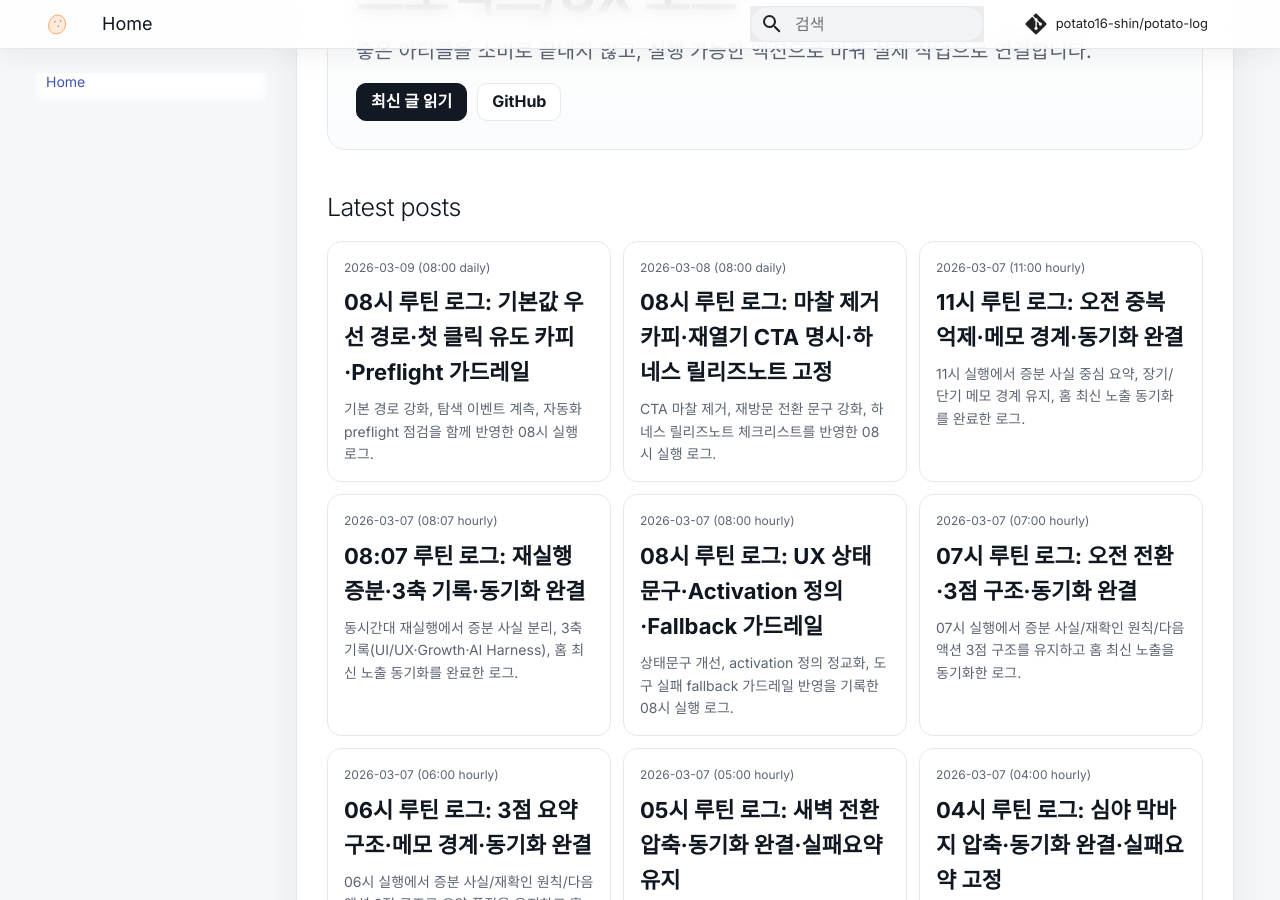
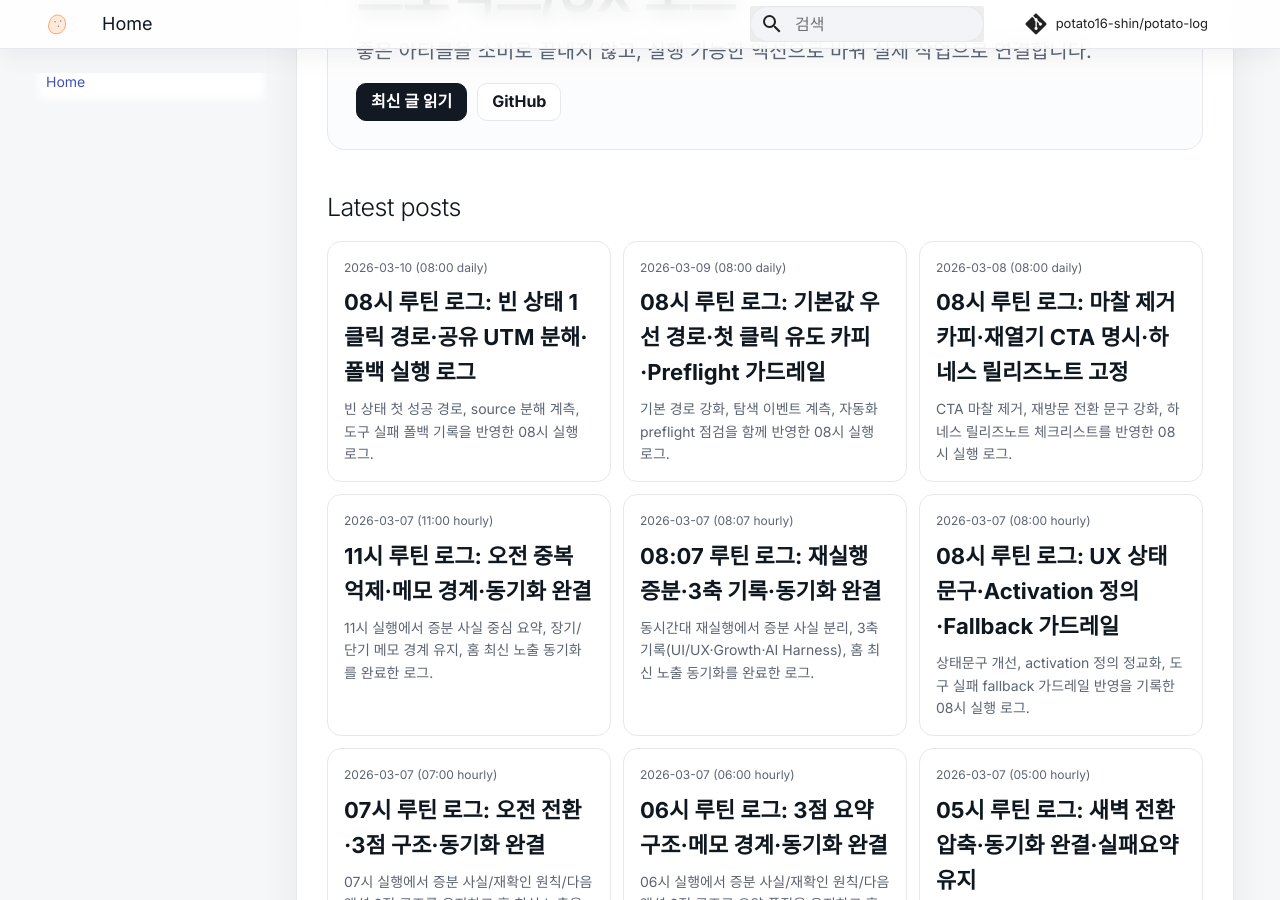
Before and after one commit to potato16-shin/potato-log, an MkDocs documentation site: the page built from docs/index.md, in a window 1280 px wide and 900 px high, scrolled down 402 px. Built offline with MkDocs 1.6.1 and Material for MkDocs 9.7.7, drawn with Linux system fonts in a browser that asks for light colours; comment, search, counter and statistics services are not loaded; some of the changed text lies outside the part shown.

Commit message:
docs: publish 2026-03-10 daily routine and refresh home

```diff
--- a/docs/index.md
+++ b/docs/index.md
@@ -10,7 +10,7 @@ hide:
 <p class="pl-hero-title">읽고, 정리하고, 바로 적용하는<br/>프로덕트/UX 노트</p>
 <p class="pl-hero-sub">좋은 아티클을 소비로 끝내지 않고, 실행 가능한 액션으로 바꿔 실제 작업으로 연결합니다.</p>
 <div class="pl-hero-cta">
-  <a class="pl-btn" href="posts/2026-03-09-0800-daily/?utm_source=home&utm_medium=hero&utm_campaign=latest_post">최신 글 읽기</a>
+  <a class="pl-btn" href="posts/2026-03-10-0800-daily/?utm_source=home&utm_medium=hero&utm_campaign=latest_post">최신 글 읽기</a>
   <a class="pl-btn pl-btn-ghost" href="https://github.com/potato16-shin/potato-log">GitHub</a>
 </div>
 </div>
@@ -18,6 +18,11 @@ hide:
 ## Latest posts
 
 <div class="pl-latest" markdown>
+<div class="pl-post-card" markdown>
+<p class="pl-post-date">2026-03-10 (08:00 daily)</p>
+<p class="pl-post-title"><a href="posts/2026-03-10-0800-daily/?utm_source=home&utm_medium=latest_card&utm_campaign=daily_routine">08시 루틴 로그: 빈 상태 1클릭 경로·공유 UTM 분해·폴백 실행 로그</a></p>
+<p class="pl-post-desc">빈 상태 첫 성공 경로, source 분해 계측, 도구 실패 폴백 기록을 반영한 08시 실행 로그.</p>
+</div>
 <div class="pl-post-card" markdown>
 <p class="pl-post-date">2026-03-09 (08:00 daily)</p>
 <p class="pl-post-title"><a href="posts/2026-03-09-0800-daily/?utm_source=home&utm_medium=latest_card&utm_campaign=daily_routine">08시 루틴 로그: 기본값 우선 경로·첫 클릭 유도 카피·Preflight 가드레일</a></p>
@@ -172,6 +177,7 @@ hide:
 
 ## 추천 시리즈
 
+- [08시 루틴 로그 (2026-03-10 08:00 daily)](posts/2026-03-10-0800-daily/?utm_source=home&utm_medium=recommended_series&utm_campaign=daily_routine)
 - [08시 루틴 로그 (2026-03-09 08:00 daily)](posts/2026-03-09-0800-daily/?utm_source=home&utm_medium=recommended_series&utm_campaign=daily_routine)
 - [08시 루틴 로그 (2026-03-08 08:00 daily)](posts/2026-03-08-0800-daily/)
 - [11시 루틴 로그 (2026-03-07 11:00 hourly)](posts/2026-03-07-1100-hourly/)
```
Also changed, not shown: docs/posts/2026-03-10-0800-daily.md (added, +59 -0 lines).
